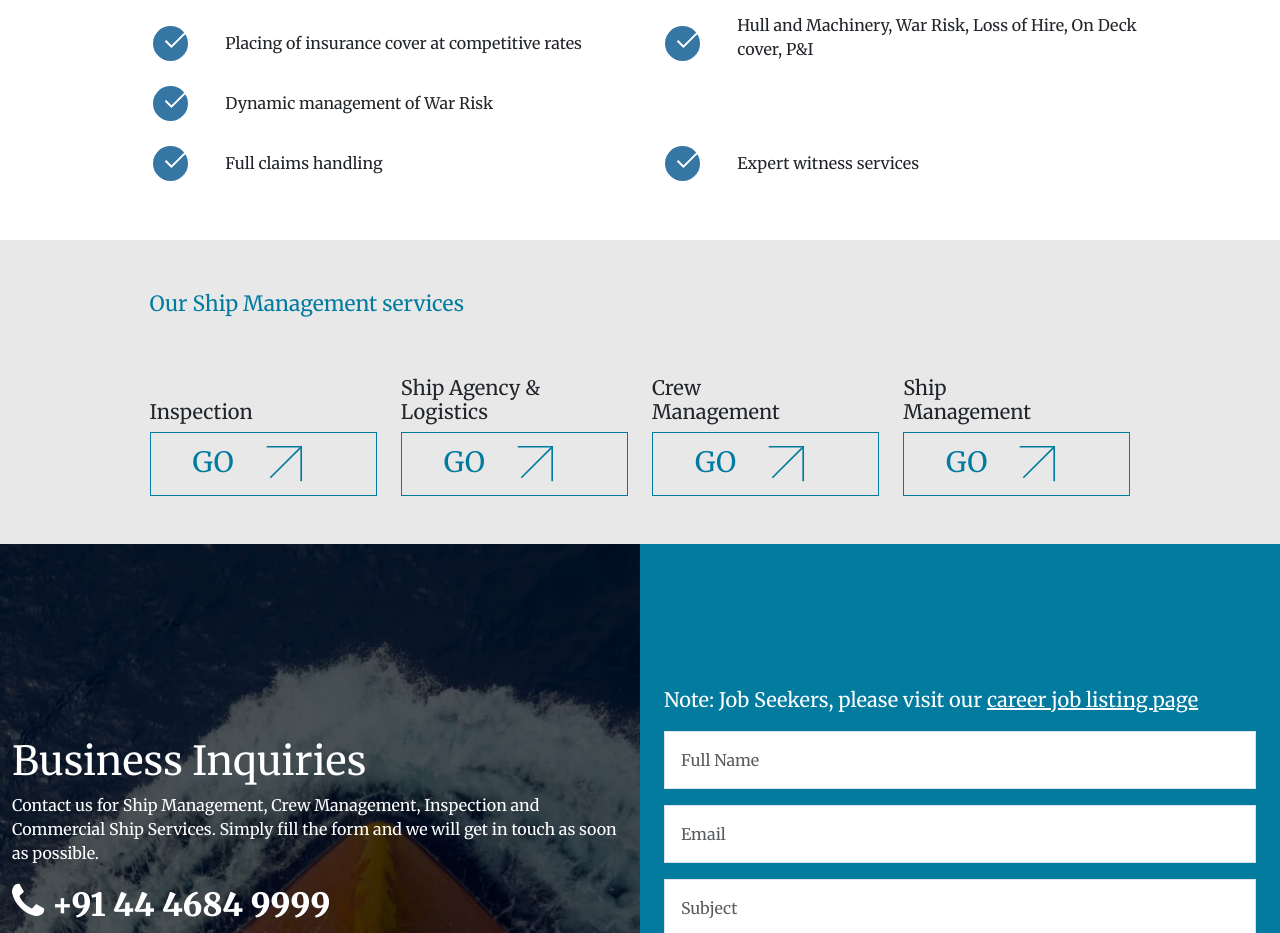
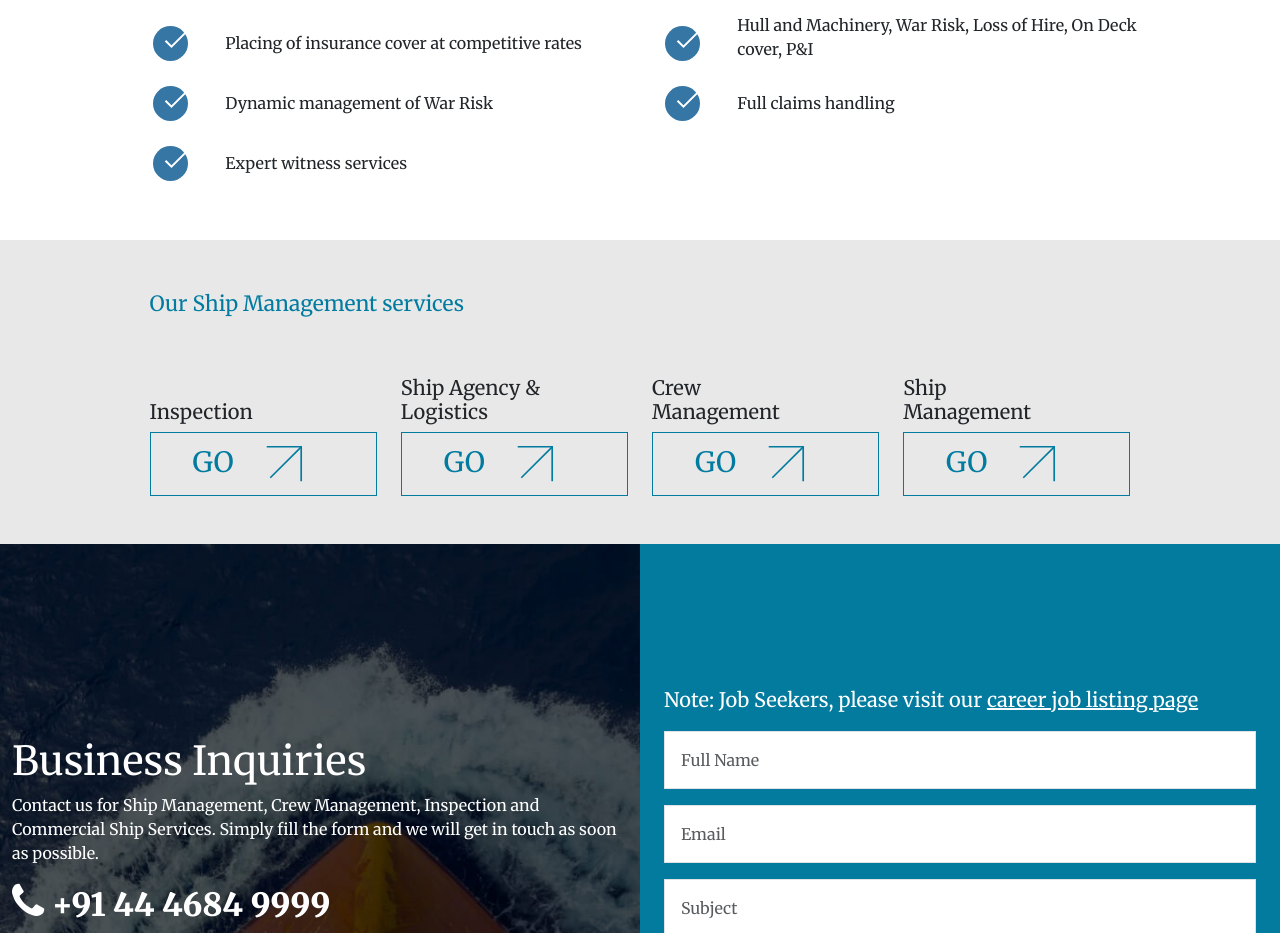
Before and after one commit to JPivista/Nautilus-Shipping, a Next.js app: page /ship-management in a window 1280 px wide. Shown: the part 3300-4233 px from the top of the page. Built offline with nearby package versions, Linux system fonts and the light colour scheme.

Commit message:
services chages

```diff
--- a/pages/ship-management.js
+++ b/pages/ship-management.js
@@ -177,8 +177,8 @@ const approach = () => {
               <Col className="fs-6 self">Dynamic management of War Risk</Col>
             </Row>
           </Col>
-        </Row>
-        <Row className="">
+          {/* </Row>
+        <Row className=""> */}
           <Col xs={12} lg={6}>
             <Row className='d-flex'>
               <Col xs={2} lg={2} className="self"><Image src="/images/svg_1.svg" className="icons" alt="Nautilus Shipping" width="60" height="60" /></Col>
```
